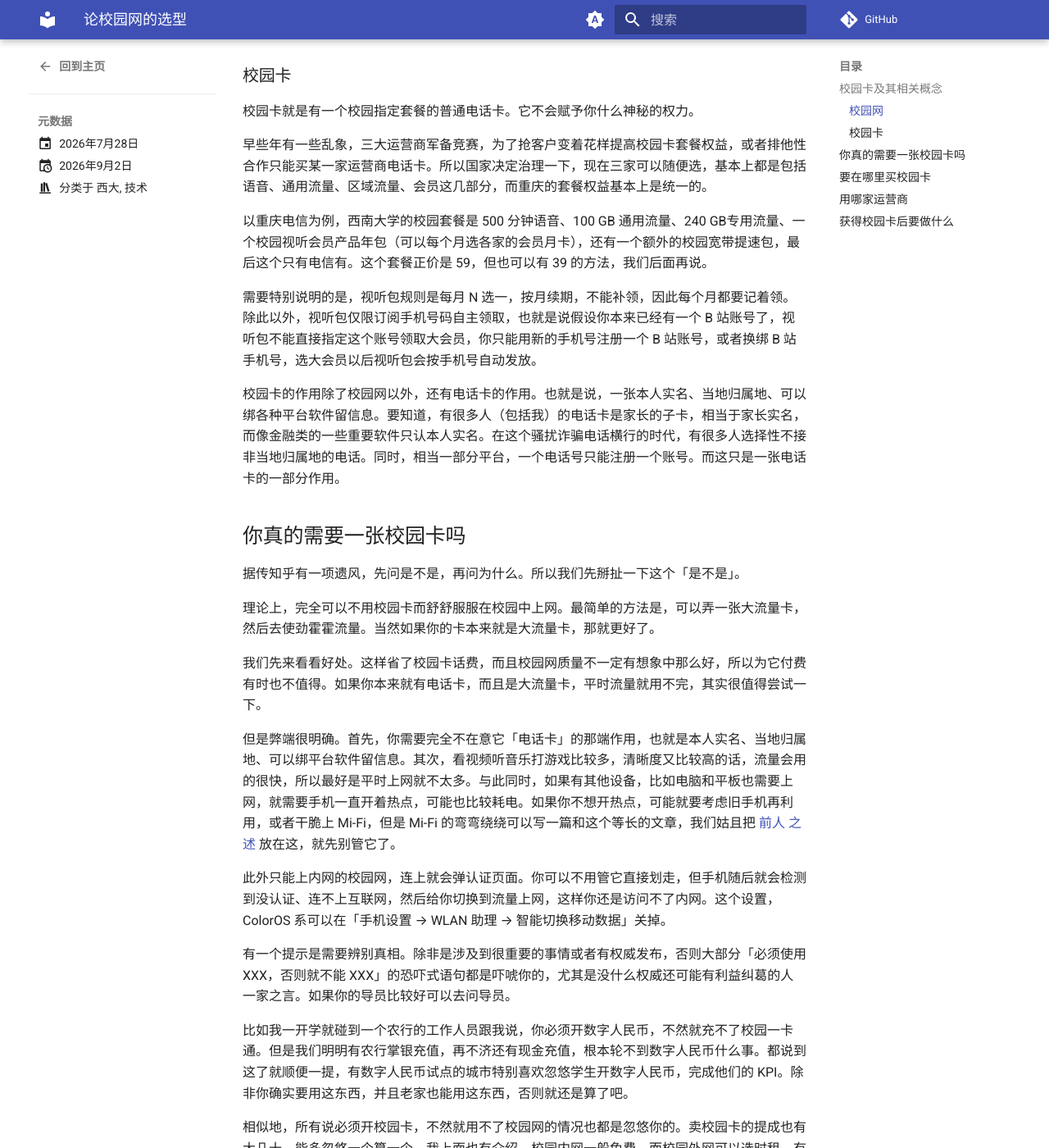
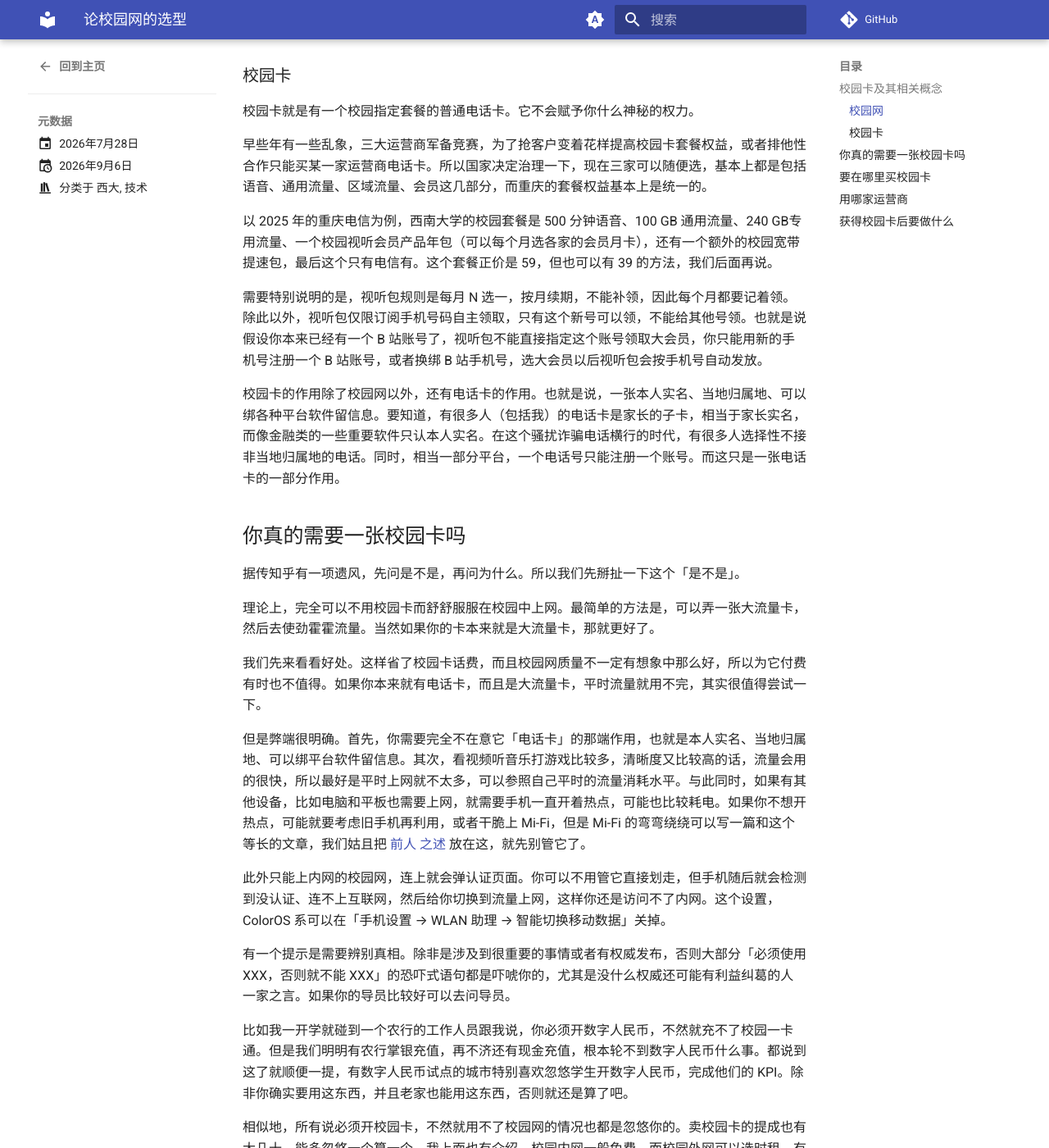
Before and after one commit to PumpkinJui/blog, an MkDocs documentation site: the page built from docs/blog/posts/260728_campus_network.md, in a window 1280 px wide and 1400 px high, scrolled down 781 px. Shown: the whole window at 82% size. Built offline with MkDocs 1.6.1 and Material for MkDocs 9.7.7, drawn with Linux system fonts in a browser that asks for light colours; comment, search, counter and statistics services are not loaded; some of the changed text lies outside the part shown.

Commit message:
blog: 更新 260728 校园网

```diff
--- a/docs/blog/posts/260728_campus_network.md
+++ b/docs/blog/posts/260728_campus_network.md
@@ -33,9 +33,9 @@ categories:
 
 早些年有一些乱象，三大运营商军备竞赛，为了抢客户变着花样提高校园卡套餐权益，或者排他性合作只能买某一家运营商电话卡。所以国家决定治理一下，现在三家可以随便选，基本上都是包括语音、通用流量、区域流量、会员这几部分，而重庆的套餐权益基本上是统一的。
 
-以重庆电信为例，西南大学的校园套餐是 500 分钟语音、100 GB 通用流量、240 GB专用流量、一个校园视听会员产品年包（可以每个月选各家的会员月卡），还有一个额外的校园宽带提速包，最后这个只有电信有。这个套餐正价是 59，但也可以有 39 的方法，我们后面再说。
+以 2025 年的重庆电信为例，西南大学的校园套餐是 500 分钟语音、100 GB 通用流量、240 GB专用流量、一个校园视听会员产品年包（可以每个月选各家的会员月卡），还有一个额外的校园宽带提速包，最后这个只有电信有。这个套餐正价是 59，但也可以有 39 的方法，我们后面再说。
 
-需要特别说明的是，视听包规则是每月 N 选一，按月续期，不能补领，因此每个月都要记着领。除此以外，视听包仅限订阅手机号码自主领取，也就是说假设你本来已经有一个 B 站账号了，视听包不能直接指定这个账号领取大会员，你只能用新的手机号注册一个 B 站账号，或者换绑 B 站手机号，选大会员以后视听包会按手机号自动发放。
+需要特别说明的是，视听包规则是每月 N 选一，按月续期，不能补领，因此每个月都要记着领。除此以外，视听包仅限订阅手机号码自主领取，只有这个新号可以领，不能给其他号领。也就是说假设你本来已经有一个 B 站账号了，视听包不能直接指定这个账号领取大会员，你只能用新的手机号注册一个 B 站账号，或者换绑 B 站手机号，选大会员以后视听包会按手机号自动发放。
 
 校园卡的作用除了校园网以外，还有电话卡的作用。也就是说，一张本人实名、当地归属地、可以绑各种平台软件留信息。要知道，有很多人（包括我）的电话卡是家长的子卡，相当于家长实名，而像金融类的一些重要软件只认本人实名。在这个骚扰诈骗电话横行的时代，有很多人选择性不接非当地归属地的电话。同时，相当一部分平台，一个电话号只能注册一个账号。而这只是一张电话卡的一部分作用。
 
@@ -47,7 +47,7 @@ categories:
 
 我们先来看看好处。这样省了校园卡话费，而且校园网质量不一定有想象中那么好，所以为它付费有时也不值得。如果你本来就有电话卡，而且是大流量卡，平时流量就用不完，其实很值得尝试一下。
 
-但是弊端很明确。首先，你需要完全不在意它「电话卡」的那端作用，也就是本人实名、当地归属地、可以绑平台软件留信息。其次，看视频听音乐打游戏比较多，清晰度又比较高的话，流量会用的很快，所以最好是平时上网就不太多。与此同时，如果有其他设备，比如电脑和平板也需要上网，就需要手机一直开着热点，可能也比较耗电。如果你不想开热点，可能就要考虑旧手机再利用，或者干脆上 Mi-Fi，但是 Mi-Fi 的弯弯绕绕可以写一篇和这个等长的文章，我们姑且把 [前人](https://sspai.com/post/92452) [之述](https://sspai.com/post/93255) 放在这，就先别管它了。
+但是弊端很明确。首先，你需要完全不在意它「电话卡」的那端作用，也就是本人实名、当地归属地、可以绑平台软件留信息。其次，看视频听音乐打游戏比较多，清晰度又比较高的话，流量会用的很快，所以最好是平时上网就不太多，可以参照自己平时的流量消耗水平。与此同时，如果有其他设备，比如电脑和平板也需要上网，就需要手机一直开着热点，可能也比较耗电。如果你不想开热点，可能就要考虑旧手机再利用，或者干脆上 Mi-Fi，但是 Mi-Fi 的弯弯绕绕可以写一篇和这个等长的文章，我们姑且把 [前人](https://sspai.com/post/92452) [之述](https://sspai.com/post/93255) 放在这，就先别管它了。
 
 此外只能上内网的校园网，连上就会弹认证页面。你可以不用管它直接划走，但手机随后就会检测到没认证、连不上互联网，然后给你切换到流量上网，这样你还是访问不了内网。这个设置，ColorOS 系可以在「手机设置 → WLAN 助理 → 智能切换移动数据」关掉。
 
@@ -79,7 +79,7 @@ categories:
 
 这种营业厅的业务员可能会显得有些盛气凌人，至少也不容易像老生那样迅速拉近关系。毕竟在他们中有些人看来，我们都是一帮没进过社会没经验的很好骗的学生，又不是什么「大客户」。
 
-去营业厅办基本上就只有正价套餐了。但你获得了去营业厅办事的经验，并且知道在这卡出了问题的时候，能去哪里找人解决，而不是靠老生给你传话。
+一般来说，如果有提前办卡的优惠，就是七月和八月前半个月这段时间能便宜，八月末就要恢复原价了。如果你能熬到开学前去营业厅办，基本上就只有正价套餐了。但你获得了去营业厅办事的经验，并且知道在这卡出了问题的时候，能去哪里找人解决，而不是靠老生给你传话。
 
 ## 用哪家运营商
 
@@ -89,13 +89,13 @@ categories:
 
 重庆电信当时跟我说，他们的校园网是 40 M，但其他几家都说是 20 M。营业厅说因为校园网是他们做的基建，所以给自己家的卡有相应的优待政策。
 
-最后因为本来就是电信用户，我也选了电信。我的网速快到除了覆盖区外从来不卡，选课和计算机上课都非常流畅；而我的室友打个游戏都卡。但我不知道这个 40 M 是不是只能去营业厅办理。
+最后因为本来就是电信用户，我也选了电信。我的网速快到覆盖区内从来不卡，选课和计算机上课都非常流畅；而我的室友打个游戏都卡。但我不知道这个 40 M 是不是只能去营业厅办理。此外，我不知道为什么说这个网是 40 M 的，它最大下载速度好像也不像是这个档位能跑出来的……？
 
 上面说做基建的运营商对自己家的卡有优待政策，其实是一个不充分不必要条件。这是一个利益交换过程。
 
 校园网绑定校园卡，归根结底也是某种「提成」关系。学校都配备了中国教育网（CERNET），但是教育网不一定开放给学生用，而是选择用运营商网络。学校肯定做不了网络基建，如果不用 CERNET，肯定得有人来做这个。这个过程中一定会有利益交换；大概率而言，运营商获得了新客户，学校则从运营商拿到了中标费用或者合作费用。
 
-因此，基建运营商不一定有优待，也没有这个义务给学生优待，这是不充分。给优待也不仅仅是基建运营商可以做的事情，也可以是其他运营商为了客户而增加的套餐权益。但是最有资格给优待、网速最快的，大概还是基建运营商。如果有选择困难的话，可以向这个方向努力。
+因此，基建运营商不一定有优待，也没有这个义务给学生优待，这是不充分。给优待也不仅仅是基建运营商可以做的事情，也可以是其他运营商为了客户而增加的套餐权益，这是不必要。但是最有资格给优待、网速最快的，大概还是基建运营商。如果有选择困难的话，可以向这个方向努力。
 
 那么这里会有一个问题，怎么知道谁做了基建？
 
@@ -117,6 +117,8 @@ categories:
 
 如果有弃用这个电话号的想法，就不要在太多地方留这张电话卡的信息，少注册新账号，并且维护一个列表，说明自己都注册过什么东西。这些都是为了销号所准备的，所以要慎重考虑，不然最后决定不销号，会有一种沉没成本迎面扑来的感觉。
 
+宿舍门上可以贴一个已办卡，避免扫楼的学长学姐过来骚扰。手机上也可以弄一个手持弹幕，一个木函里面就有，出门举着自己已办卡，避免路边办卡的骚扰。过了迎新期进军训就没这么多事了。
+
 每个月话费别忘了充，视听包记着领。可以在系统日历定一个每月循环的日程，提醒自己还有这档子事。
 
 每年开学季再关注一下校园卡套餐情况，比如新生的套餐价格和权益，还有快要到期的套餐。如果某个套餐快要到期了，可以去营业厅问一下，有可能可以给你续费，具体取决于政策。如果新生的套餐比老生的便宜，也可以去营业厅问一下，有可能可以给你保号降价，具体也取决于政策。注意别走错去了别家运营商的营业厅。
```
Also changed, not shown: other parts of docs/blog/posts/260728_campus_network.md (+2 -2 lines).
